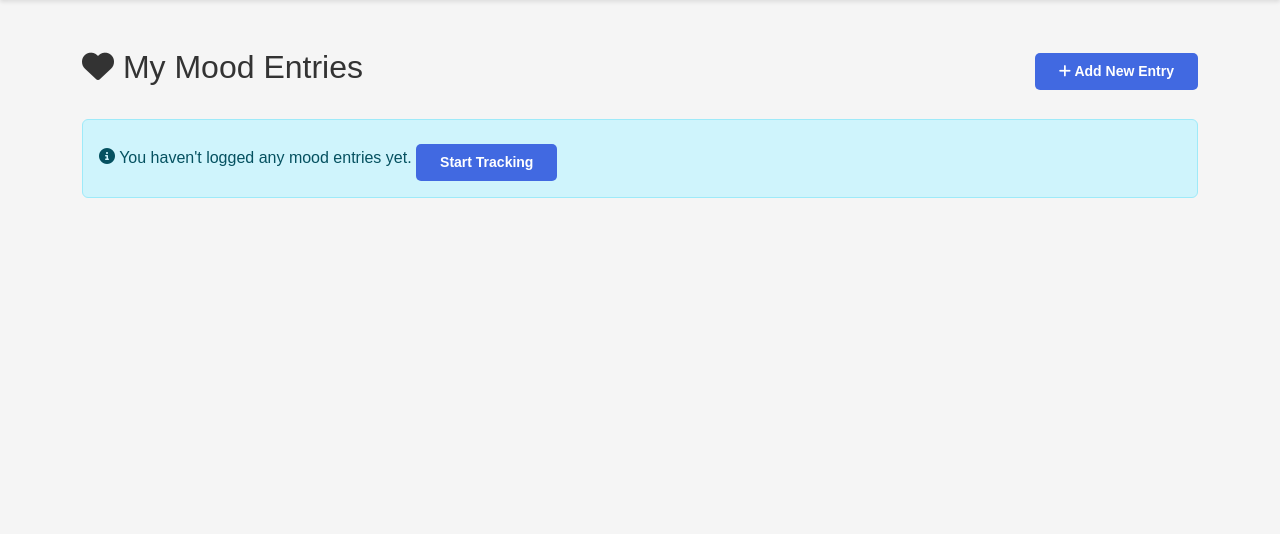
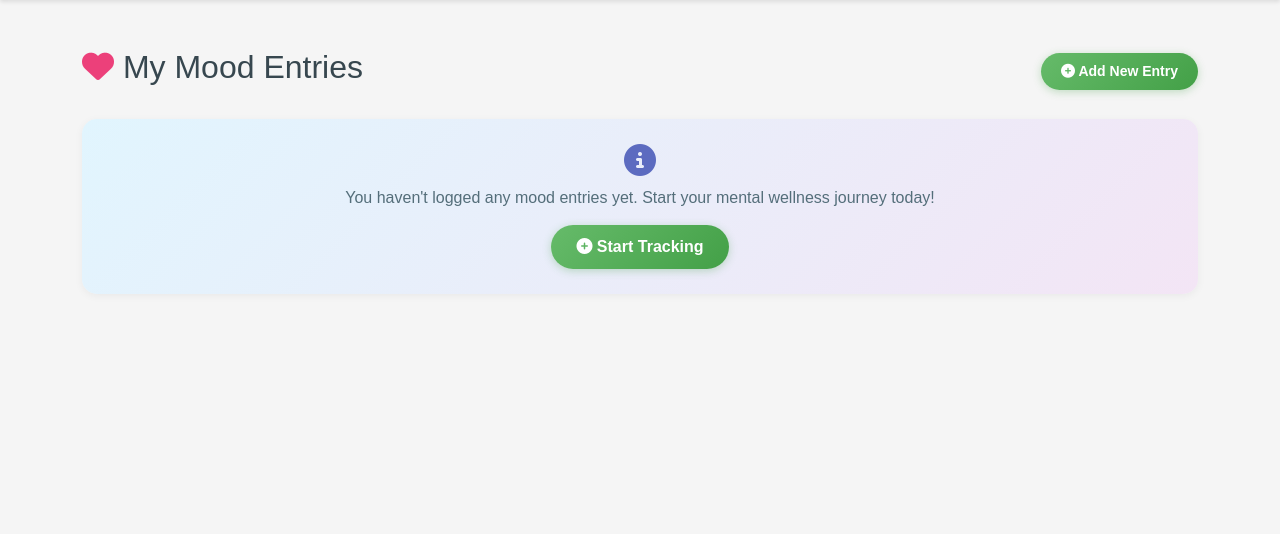
Before and after one commit to oliveiracle/mental-health-tracker, a Django app: page /mood/ in a window 1280 px wide. Shown: the part 73-607 px from the top of the page. Run offline with Django 5.2, Linux system fonts and the light colour scheme; the visitor is signed in with stand-in values (Sample User, id 1); data that the repository does not hold is empty.

Commit message:
Improve mood list UX with calming design elements

```diff
--- a/tracker/templates/tracker/mood_list.html
+++ b/tracker/templates/tracker/mood_list.html
@@ -8,40 +8,42 @@
   <div class="col-12">
     <div class="glass-card">
       <div class="d-flex justify-content-between align-items-center mb-4">
-        <h2>
-          <i class="fas fa-heart"></i> My Mood Entries
+        <h2 style="color: #37474f;">
+          <i class="fas fa-heart" style="color: #ec407a;"></i> My Mood Entries
         </h2>
-        <a href="{% url 'mood_create' %}" class="btn btn-primary btn-sm">
-          <i class="fas fa-plus"></i> Add New Entry
+        <a href="{% url 'mood_create' %}" class="btn btn-sm" style="background: linear-gradient(135deg, #66bb6a 0%, #43a047 100%); color: white; border: none; border-radius: 25px; padding: 8px 20px; transition: all 0.3s ease; box-shadow: 0 2px 8px rgba(67, 160, 71, 0.3);" onmouseover="this.style.transform='translateY(-2px)'; this.style.boxShadow='0 4px 12px rgba(67, 160, 71, 0.4)'" onmouseout="this.style.transform='translateY(0)'; this.style.boxShadow='0 2px 8px rgba(67, 160, 71, 0.3)'">
+          <i class="fas fa-plus-circle"></i> Add New Entry
         </a>
       </div>
 
       <!-- show all mood entries -->
       {% if moods %}
         <div class="table-responsive">
-          <table class="table table-hover">
-            <thead>
+          <table class="table table-hover" style="border: none;">
+            <thead style="background: linear-gradient(135deg, #f5f5f5 0%, #e8eaf6 100%); border: none;">
               <tr>
-                <th>Date</th>
-                <th>Mood Score</th>
-                <th>Mood</th>
-                <th>Notes</th>
-                <th>Actions</th>
+                <th style="color: #5c6bc0; font-weight: 600; border: none;">Date</th>
+                <th style="color: #5c6bc0; font-weight: 600; border: none;">Mood Score</th>
+                <th style="color: #5c6bc0; font-weight: 600; border: none;">Mood</th>
+                <th style="color: #5c6bc0; font-weight: 600; border: none;">Notes</th>
+                <th style="color: #5c6bc0; font-weight: 600; border: none; text-align: center;">Actions</th>
               </tr>
             </thead>
             <tbody>
               {% for mood in moods %}
-                <tr>
-                  <td>{{ mood.date }}</td>
-                  <td>{{ mood.mood_score }}/10</td>
-                  <td>{{ mood.get_mood_score_display }}</td>
-                  <td>{{ mood.notes|default:"No notes" }}</td>
-                  <td>
-                    <a href="{% url 'mood_edit' mood.pk %}" class="btn btn-sm btn-warning">
-                      <i class="fas fa-edit"></i> Edit
+                <tr style="border-bottom: 1px solid #f0f0f0;">
+                  <td style="color: #546e7a; padding: 15px 10px;">{{ mood.date }}</td>
+                  <td style="color: #546e7a; padding: 15px 10px;">
+                    <span style="background: linear-gradient(135deg, #81c784 0%, #66bb6a 100%); color: white; padding: 4px 12px; border-radius: 15px; font-weight: 500; font-size: 0.9em;">{{ mood.mood_score }}/10</span>
+                  </td>
+                  <td style="color: #546e7a; padding: 15px 10px;">{{ mood.get_mood_score_display }}</td>
+                  <td style="color: #78909c; padding: 15px 10px; font-style: italic;">{{ mood.notes|default:"No notes" }}</td>
+                  <td style="padding: 15px 10px; text-align: center;">
+                    <a href="{% url 'mood_edit' mood.pk %}" class="btn btn-sm me-2" style="background: linear-gradient(135deg, #90caf9 0%, #64b5f6 100%); color: white; border: none; border-radius: 20px; padding: 6px 16px; transition: all 0.3s ease; box-shadow: 0 2px 6px rgba(100, 181, 246, 0.3);" onmouseover="this.style.transform='translateY(-2px)'; this.style.boxShadow='0 4px 10px rgba(100, 181, 246, 0.4)'" onmouseout="this.style.transform='translateY(0)'; this.style.boxShadow='0 2px 6px rgba(100, 181, 246, 0.3)'">
+                      <i class="fas fa-pen"></i> Edit
                     </a>
-                    <a href="{% url 'mood_delete' mood.pk %}" class="btn btn-sm btn-danger">
-                      <i class="fas fa-trash"></i> Delete
+                    <a href="{% url 'mood_delete' mood.pk %}" class="btn btn-sm" style="background: linear-gradient(135deg, #ef9a9a 0%, #e57373 100%); color: white; border: none; border-radius: 20px; padding: 6px 16px; transition: all 0.3s ease; box-shadow: 0 2px 6px rgba(229, 115, 115, 0.3);" onmouseover="this.style.transform='translateY(-2px)'; this.style.boxShadow='0 4px 10px rgba(229, 115, 115, 0.4)'" onmouseout="this.style.transform='translateY(0)'; this.style.boxShadow='0 2px 6px rgba(229, 115, 115, 0.3)'">
+                      <i class="fas fa-trash-alt"></i> Delete
                     </a>
                   </td>
                 </tr>
@@ -51,9 +53,12 @@
         </div>
       {% else %}
         <!-- if no entries yet -->
-        <div class="alert alert-info">
-          <i class="fas fa-info-circle"></i> You haven't logged any mood entries yet.
-          <a href="{% url 'mood_create' %}" class="btn btn-sm btn-primary mt-2">Start Tracking</a>
+        <div class="alert" style="background: linear-gradient(135deg, #e1f5fe 0%, #f3e5f5 100%); border: none; border-radius: 15px; padding: 25px; text-align: center; box-shadow: 0 2px 8px rgba(0,0,0,0.05);">
+          <i class="fas fa-info-circle" style="color: #5c6bc0; font-size: 2em; margin-bottom: 10px;"></i>
+          <p style="color: #546e7a; margin-bottom: 15px;">You haven't logged any mood entries yet. Start your mental wellness journey today!</p>
+          <a href="{% url 'mood_create' %}" class="btn" style="background: linear-gradient(135deg, #66bb6a 0%, #43a047 100%); color: white; border: none; border-radius: 25px; padding: 10px 25px; transition: all 0.3s ease; box-shadow: 0 2px 8px rgba(67, 160, 71, 0.3);" onmouseover="this.style.transform='translateY(-2px)'; this.style.boxShadow='0 4px 12px rgba(67, 160, 71, 0.4)'" onmouseout="this.style.transform='translateY(0)'; this.style.boxShadow='0 2px 8px rgba(67, 160, 71, 0.3)'">
+            <i class="fas fa-plus-circle"></i> Start Tracking
+          </a>
         </div>
       {% endif %}
     </div>
```
